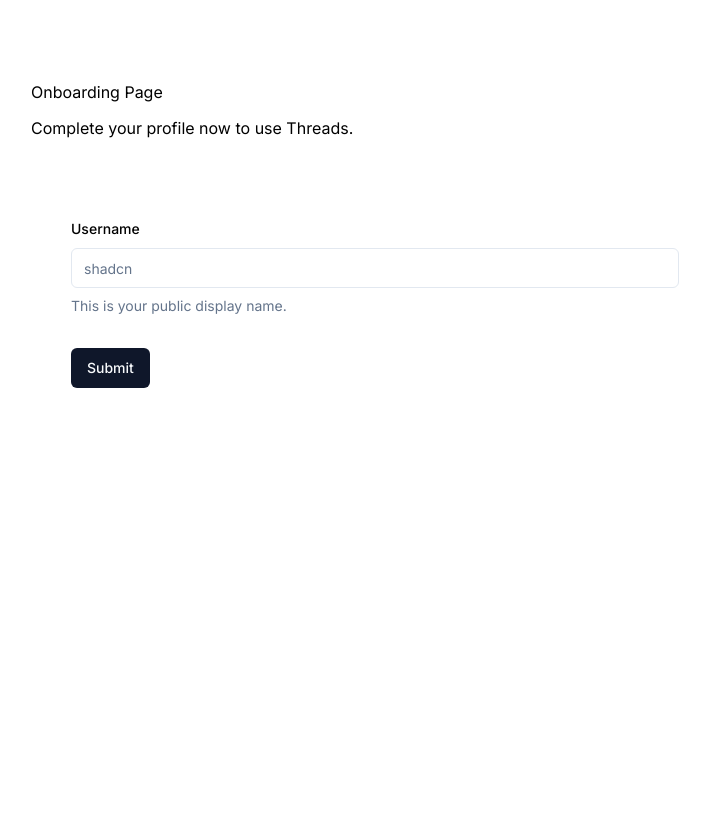
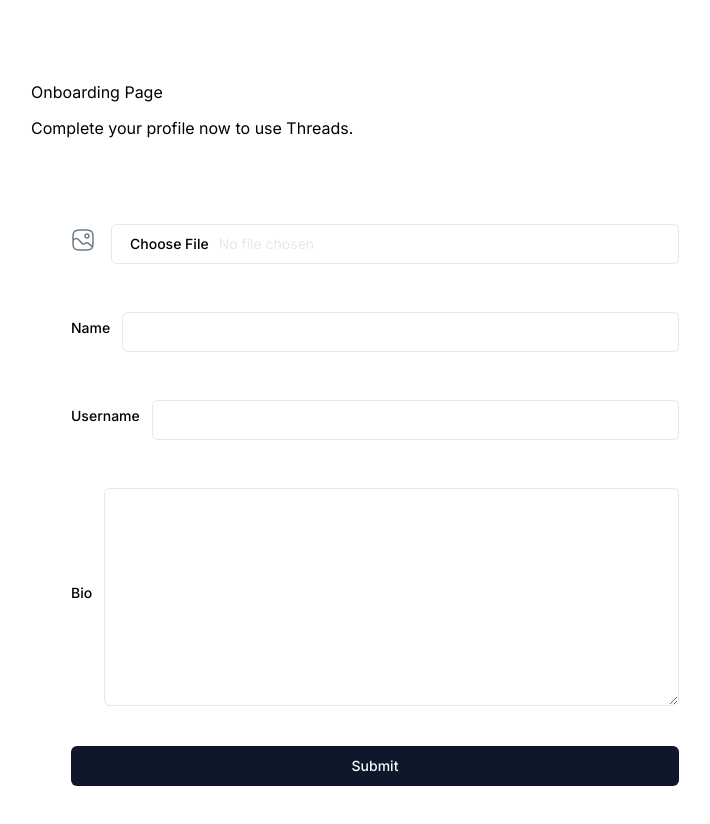
Before and after one commit to dealbisac/threads-clone, a Next.js app: page /onboarding in a window 1280 px wide. Shown: the top 824 px of the page, without its empty margins (265-975 px from the left). Before the commit the page ends 800 px from the top, so only its background shows below. Built offline with nearby package versions, Linux system fonts and the light colour scheme; no server answers.

Commit message:
Feature: complete onboarding form

```diff
--- a/components/forms/AccountProfile.tsx
+++ b/components/forms/AccountProfile.tsx
@@ -12,9 +12,12 @@
     FormMessage,
 } from "@/components/ui/form";
 import { Input } from "@/components/ui/input";
+import { Textarea } from "../ui/textarea";
 import { zodResolver } from "@hookform/resolvers/zod";
 import { userValidation } from "@/lib/validations/user";
 import * as z from "zod";
+import Image from "next/image";
+import { ChangeEvent } from "react";
 
 interface Props {
     user: {
@@ -30,7 +33,7 @@
 
 const AccountProfile = ({ user, btnTitle }: Props) => {
     const form = useForm({
-        resolver:zodResolver(userValidation),
+        resolver: zodResolver(userValidation),
         defaultValues: {
             profile_photo: '',
             name: '',
@@ -38,6 +41,10 @@
             bio: '',
         }
     });
+
+    const handleImage = (e: ChangeEvent, fieldChange: (value: string) => void) => {
+        e.preventDefault();
+    }
 
     function onSubmit(values: z.infer<typeof userValidation>) {
         // Do something with the form values.
@@ -47,20 +54,101 @@
 
     return (
         <Form {...form}>
-      <form onSubmit={form.handleSubmit(onSubmit)} className="space-y-8">
+            <form
+                onSubmit={form.handleSubmit(onSubmit)}
+                className="flex flex-col justify-start gap-10"
+            >
+                <FormField
+                    control={form.control}
+                    name="profile_photo"
+                    render={({ field }) => (
+                        <FormItem className="flex items-center gap-4">
+                            <FormLabel className="account-form_image-label">
+                                {field.value ? (
+                                    <Image
+                                        src={field.value}
+                                        alt="profile photo"
+                                        width={96}
+                                        height={96}
+                                        priority
+                                        className="rounded-full object-contain"
+                                    />
+                                ) : (
+                                    <Image
+                                        src="/assets/profile.svg"
+                                        alt="profile photo"
+                                        width={24}
+                                        height={24}
+                                        className="object-contain"
+                                    />
+                                )}
+                            </FormLabel>
+                            <FormControl className="flex-1 text-base-semibold text-gray-200">
+                                <Input
+                                    type="file"
+                                    accept="image/*"
+                                    placeholder="Upload a photo"
+                                    className="account-form_image-input"
+                                    onChange={(e) => handleImage(e, field.onChange)}
+                                />
+                            </FormControl>
+                        </FormItem>
+                    )}
+                />
+
+                <FormField
+                    control={form.control}
+                    name="name"
+                    render={({ field }) => (
+                        <FormItem className="flex items-center gap-3 w-full">
+                            <FormLabel className="text-base-semibold text-light-2">
+                                Name
+                            </FormLabel>
+                            <FormControl className="flex-1 text-base-semibold text-gray-200">
+                                <Input
+                                    type="text"
+                                    className="account-form_input no-focus"
+                                    {...field}
+                                />
+                            </FormControl>
+                        </FormItem>
+                    )}
+                />
+
                 <FormField
                     control={form.control}
                     name="username"
                     render={({ field }) => (
-            <FormItem>
-              <FormLabel>Username</FormLabel>
-              <FormControl>
-                <Input placeholder="shadcn" {...field} />
+                        <FormItem className="flex items-center gap-3 w-full">
+                            <FormLabel className="text-base-semibold text-light-2">
+                                Username
+                            </FormLabel>
+                            <FormControl className="flex-1 text-base-semibold text-gray-200">
+                                <Input
+                                    type="text"
+                                    className="account-form_input no-focus"
+                                    {...field}
+                                />
                             </FormControl>
-              <FormDescription>
-                This is your public display name.
-              </FormDescription>
-              <FormMessage />
+                        </FormItem>
+                    )}
+                />
+
+                <FormField
+                    control={form.control}
+                    name="bio"
+                    render={({ field }) => (
+                        <FormItem className="flex items-center gap-3 w-full">
+                            <FormLabel className="text-base-semibold text-light-2">
+                                Bio
+                            </FormLabel>
+                            <FormControl className="flex-1 text-base-semibold text-gray-200">
+                                <Textarea
+                                    rows={10}
+                                    className="account-form_input no-focus"
+                                    {...field}
+                                />
+                            </FormControl>
                         </FormItem>
                     )}
                 />
--- /dev/null
+++ b/components/ui/textarea.tsx
@@ -0,0 +1,24 @@
+import * as React from "react"
+
+import { cn } from "@/lib/utils"
+
+export interface TextareaProps
+  extends React.TextareaHTMLAttributes<HTMLTextAreaElement> {}
+
+const Textarea = React.forwardRef<HTMLTextAreaElement, TextareaProps>(
+  ({ className, ...props }, ref) => {
+    return (
+      <textarea
+        className={cn(
+          "flex min-h-[80px] w-full rounded-md border border-slate-200 border-slate-200 bg-transparent px-3 py-2 text-sm ring-offset-white placeholder:text-slate-500 focus-visible:outline-none focus-visible:ring-2 focus-visible:ring-slate-400 focus-visible:ring-offset-2 disabled:cursor-not-allowed disabled:opacity-50 dark:border-slate-800 dark:border-slate-800 dark:ring-offset-slate-950 dark:placeholder:text-slate-400 dark:focus-visible:ring-slate-800",
+          className
+        )}
+        ref={ref}
+        {...props}
+      />
+    )
+  }
+)
+Textarea.displayName = "Textarea"
+
+export { Textarea }
```
Lines whose indentation alone changed are shown as unchanged.
